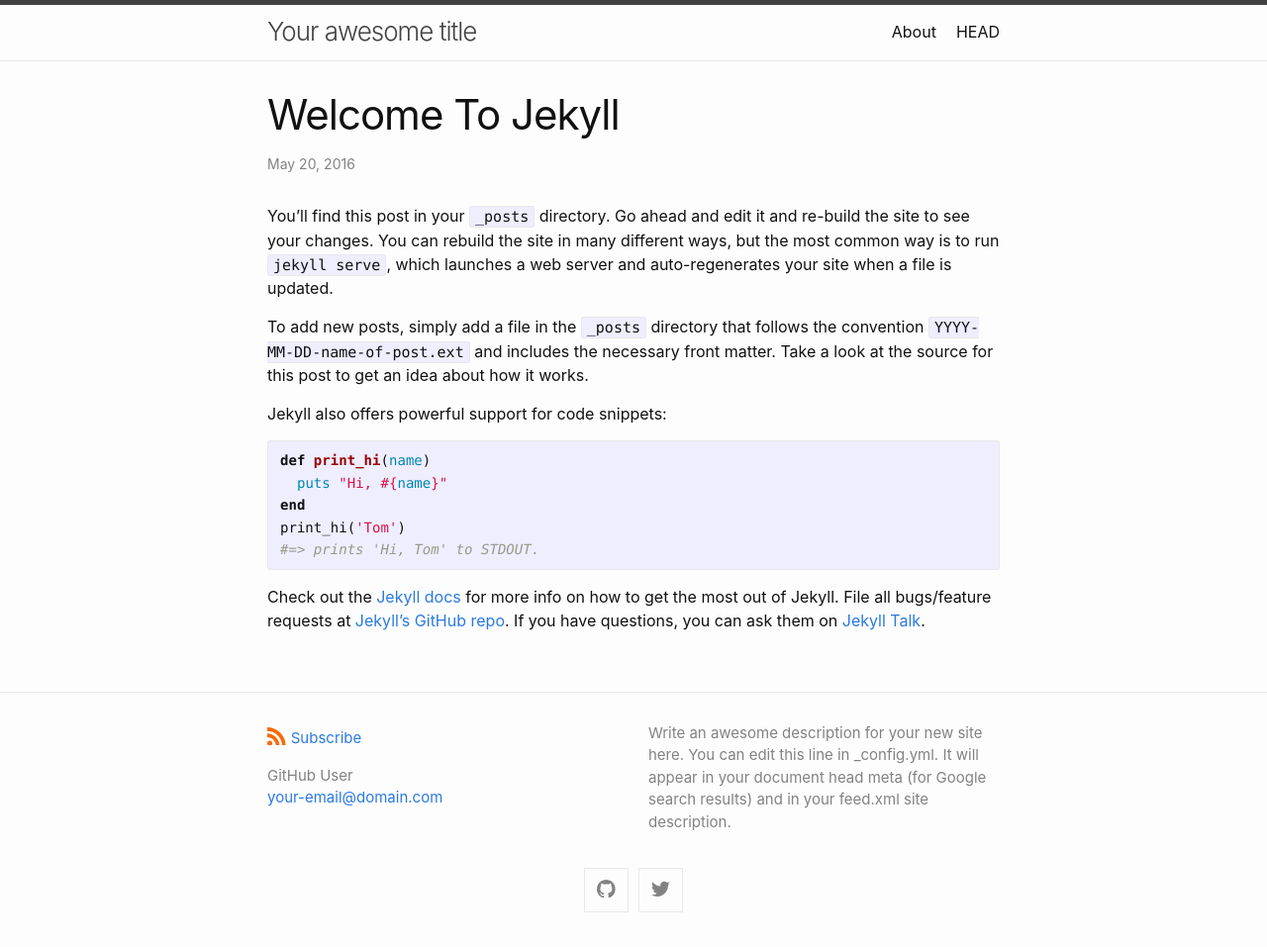
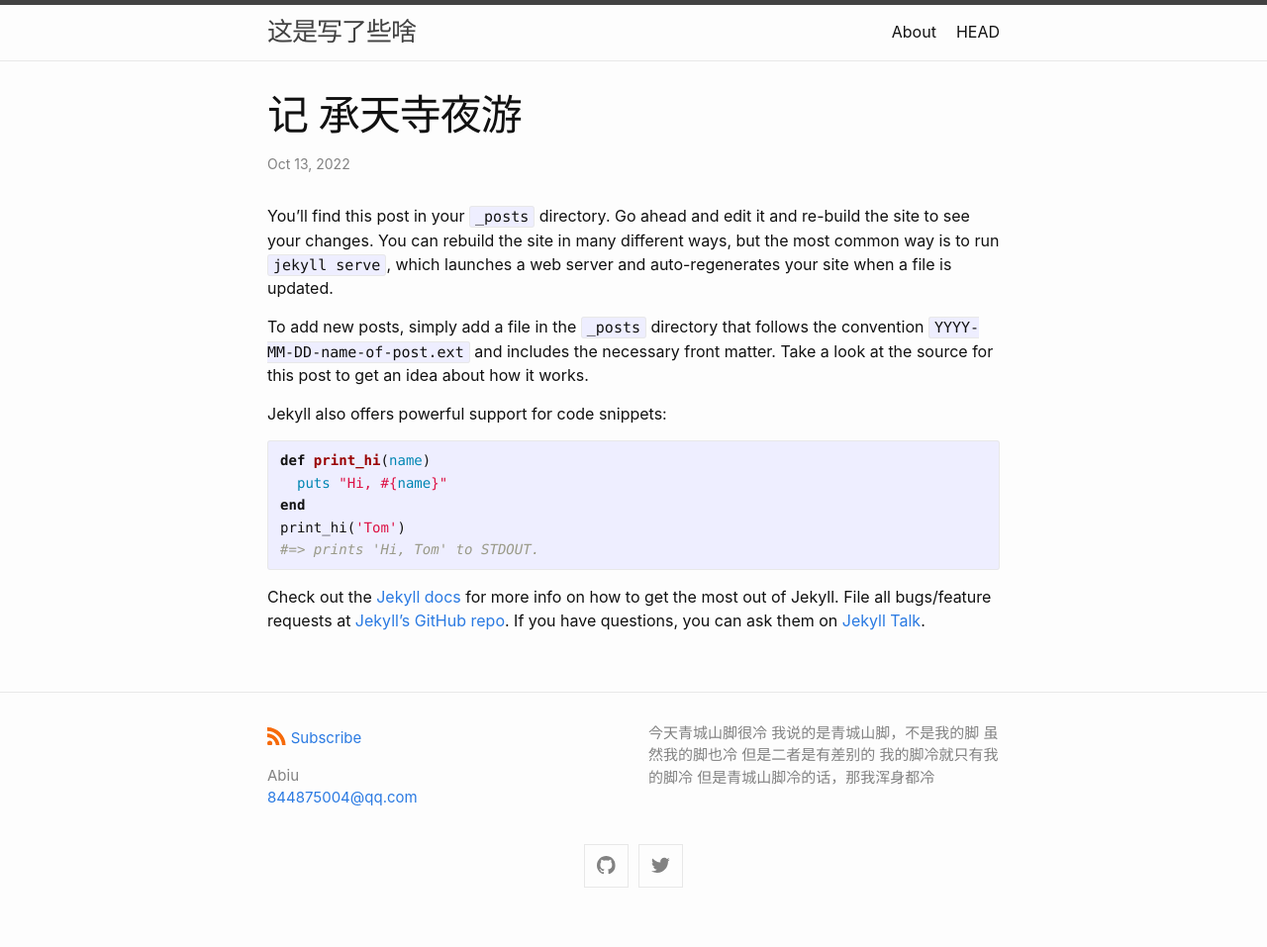
Before and after one commit to iamabiu/iamabiu.github.io, a Jekyll site: the page built from _posts/2022-10-13-记-承天寺夜游.md, in a window 1280 px wide. Shown: the whole page at 99% size. Built offline with Jekyll 4.4.1, drawn with Linux system fonts in a browser that asks for light colours; after the commit the page ends 932 px from its top, so only the background shows below that.

Commit message:
提交个人信息

```diff
--- a/_config.yml
+++ b/_config.yml
@@ -1,13 +1,16 @@
-title: Your awesome title
+title: 这是写了些啥
 author:
-  name: GitHub User
-  email: your-email@domain.com
+  name: Abiu
+  email: 844875004@qq.com
 description: > # this means to ignore newlines until "show_excerpts:"
-  Write an awesome description for your new site here. You can edit this
-  line in _config.yml. It will appear in your document head meta (for
-  Google search results) and in your feed.xml site description.
+  今天青城山脚很冷
+  我说的是青城山脚，不是我的脚
+  虽然我的脚也冷
+  但是二者是有差别的
+  我的脚冷就只有我的脚冷
+  但是青城山脚冷的话，那我浑身都冷
 
-show_excerpts: false # set to true to show excerpts on the homepage
+show_excerpts: true # set to true to show excerpts on the homepage
 
 # Minima date format
 # refer to https://shopify.github.io/liquid/filters/date/ if you want to customize this
```
Also changed, not shown: _posts/2016-05-19-super-short-article.md (deleted, +0 -7 lines), _posts/2016-05-20-my-example-post.md (deleted, +0 -12 lines), _posts/2016-05-20-super-long-article.md (deleted, +0 -11 lines), _posts/2016-05-20-this-post-demonstrates-post-content-styles.md (deleted, +0 -115 lines), _posts/2022-10-13-记-承天寺夜游.md (renamed from _posts/2016-05-20-welcome-to-jekyll.md).
